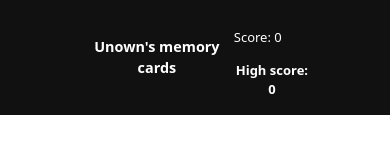
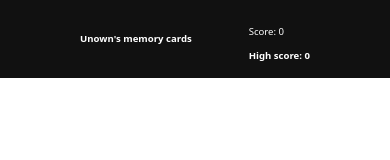
Before and after one commit to Unownn/TOPMemoryCard, a React (Vite) app: page / in a window 390 px wide. Shown: the top 160 px of the page. Built offline with nearby package versions, Linux system fonts and the light colour scheme.

Commit message:
Bug fixes

```diff
--- a/src/card.css
+++ b/src/card.css
@@ -127,7 +127,7 @@
 }
 
 .card img {
-    flex-grow: 1;
+    flex-grow: 0 0 90%;
     width: 100%;
     height: 100%;
     object-fit: cover;
@@ -135,6 +135,10 @@
 }
 
 .card span {
+    display: flex;
+    align-items: center;
+    justify-content: center;
+    flex: 0 0 10%;
     background-color: rgb(2, 12, 12);
     color: #fff;
     text-align: center;
--- a/src/content.css
+++ b/src/content.css
@@ -1,7 +1,6 @@
 :root {
   --header-height: 110px;
 }
-
 
 .content {
     display: grid;
--- a/src/header.css
+++ b/src/header.css
@@ -28,14 +28,26 @@
     justify-items: left;
 }
 
-@media screen and (max-width: 768px) {
+@media screen and (max-width: 800px) {
   h2 {
     font-size: .9rem;
   }
   .score p{
-    font-size: small;
+    font-size: .9rem;
   }
   .score div{
-    font-size: small;
+    font-size: .9rem;
   }
 }
+
+@media screen and (max-width: 500px) {
+  h2 {
+    font-size: .6rem;
+  }
+  .score p{
+    font-size: .6rem;
+  }
+  .score div{
+    font-size: .6rem;
+  }
+}
```
